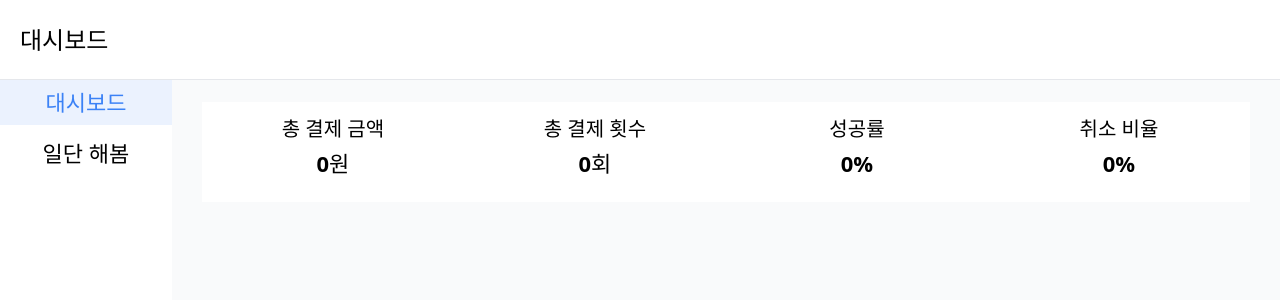
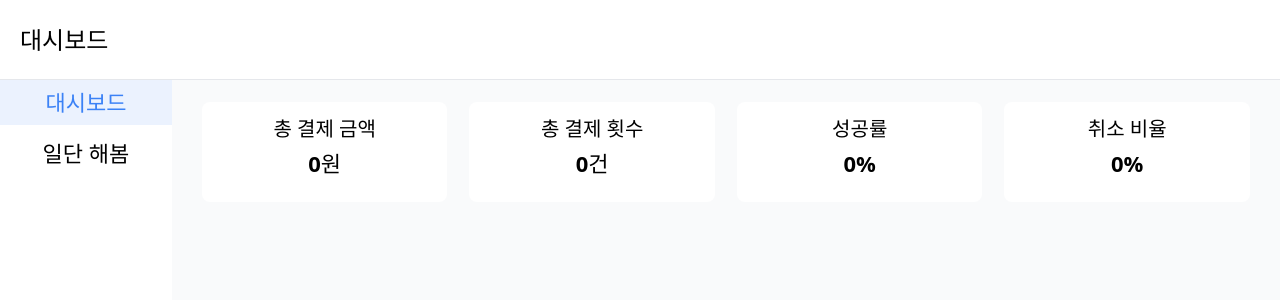
Before and after one commit to jungpill/assignment, a React (Vite) app: page / in a window 1280 px wide. Shown: the top 300 px of the page. Built offline with nearby package versions, Linux system fonts and the light colour scheme; no server answers.

Commit message:
feat: 차트 데이터 계산 로직

```diff
--- a/src/components/dashboard/PaymentCard.tsx
+++ b/src/components/dashboard/PaymentCard.tsx
@@ -36,6 +36,7 @@ const TotalAmountContainer = styled.div`
     height: 100px;
     border: none;
     gap: 3px;
+    border-radius: 8px;
 `
 
 const Title = styled.div`
--- a/src/pages/dashboard.tsx
+++ b/src/pages/dashboard.tsx
@@ -2,13 +2,31 @@ import styled from "styled-components"
 import { useMemo, useState } from "react"
 import PaymentCard from "../components/dashboard/PaymentCard"
 import { useGetPaymentList } from "../services/api"
+import Doughnutchart from '../components/dashboard/Doughnutchart'
+import type {PayType} from '../services/api'
+
+export type ChartItem = {
+  type: PayType;
+  value: number;
+};
 
 const Dashboard = () => {
 
-    const {data: totalAmountList} = useGetPaymentList()
+    const {data: totalAmountList, isLoading} = useGetPaymentList()
+
+    const counts = {
+        ONLINE: 0,
+        DEVICE: 0,
+        MOBILE: 0,
+        VACT: 0,
+        BILLING: 0,
+    };
+
+    console.log(totalAmountList)
+
 
     // 전체 거래내역을 통한 총 결제 금액 연산
-    const {totalAmount,length, successRate, canceledRate} = useMemo(() => {
+    const {totalAmount,length, successCount, canceledCount, chartData} = useMemo(() => {
         if (!totalAmountList) return {
             totalAmount: 0,
             length: 0,
@@ -20,26 +38,57 @@ const Dashboard = () => {
         let successCount = 0;
         let canceledCount = 0;
 
-        totalAmountList.data.forEach((payment: { amount: number; status: string }) => {
+        totalAmountList.data.forEach((payment) => {
             totalAmount += Number(payment.amount);
-
+            counts[payment.payType]++;
             if(payment.status === "SUCCESS") successCount++;
             if(payment.status === "CANCELLED") canceledCount++;
+
         })
 
         const length = totalAmountList.data.length
 
-        const successRate = length > 0 ? (successCount / length) * 100 : 0;
-        const cancelRate = length > 0 ? (canceledCount / length) * 100 : 0;
+        const chartData = [{
+            type: 'ONLINE',
+            label: '온라인',
+            value: counts.ONLINE,
+        },
+        {
+            type: 'DEVICE',
+            label: '디바이스',
+            value: counts.DEVICE,
+        },
+        {
+            type: 'MOBILE',
+            label: '모바일',
+            value: counts.MOBILE,
+        },
+        {
+            type: 'VACT',
+            label: '가상계좌',
+            value: counts.VACT,
+        },
+        {
+            type: 'BILLING',
+            label: '빌링',
+            value: counts.BILLING,
+        }]
 
         return {
-            totalAmount: totalAmount,
-            length: length,
-            successRate: successRate.toFixed(0),
-            canceledRate: cancelRate.toFixed(0),
+            totalAmount,
+            length,
+            successCount,
+            canceledCount,
+            chartData
         };
       }, [totalAmountList]);
 
+      if (isLoading) return null;
+      // 추후 paymentCard에 icon 추가
+
+        const successRate = length > 0 ? (successCount / length) * 100 : 0;
+        const cancelRate = length > 0 ? (canceledCount / length) * 100 : 0;
+        console.log(chartData)
     return(
         <DashboardContainer>
             <RowWrapper>
@@ -49,7 +98,7 @@ const Dashboard = () => {
                 />
                 <PaymentCard
                 title="총 결제 횟수"
-                value={`${length.toLocaleString()}회`}
+                value={`${length.toLocaleString()}건`}
                 />
                 <PaymentCard
                 title="성공률"
@@ -57,9 +106,14 @@ const Dashboard = () => {
                 />
                 <PaymentCard
                 title="취소 비율"
-                value={`${canceledRate}%`}
+                value={`${cancelRate}%`}
                 />
+
             </RowWrapper>
+
+            <Doughnutchart
+
+            />
 
             <GridWrapper>
 
@@ -82,6 +136,7 @@ const RowWrapper = styled.div`
     display: flex;
     width: 100%;
     border-radius: 80px;
+    gap: 22px;
 `
 
 const GridWrapper = styled.div`
```
